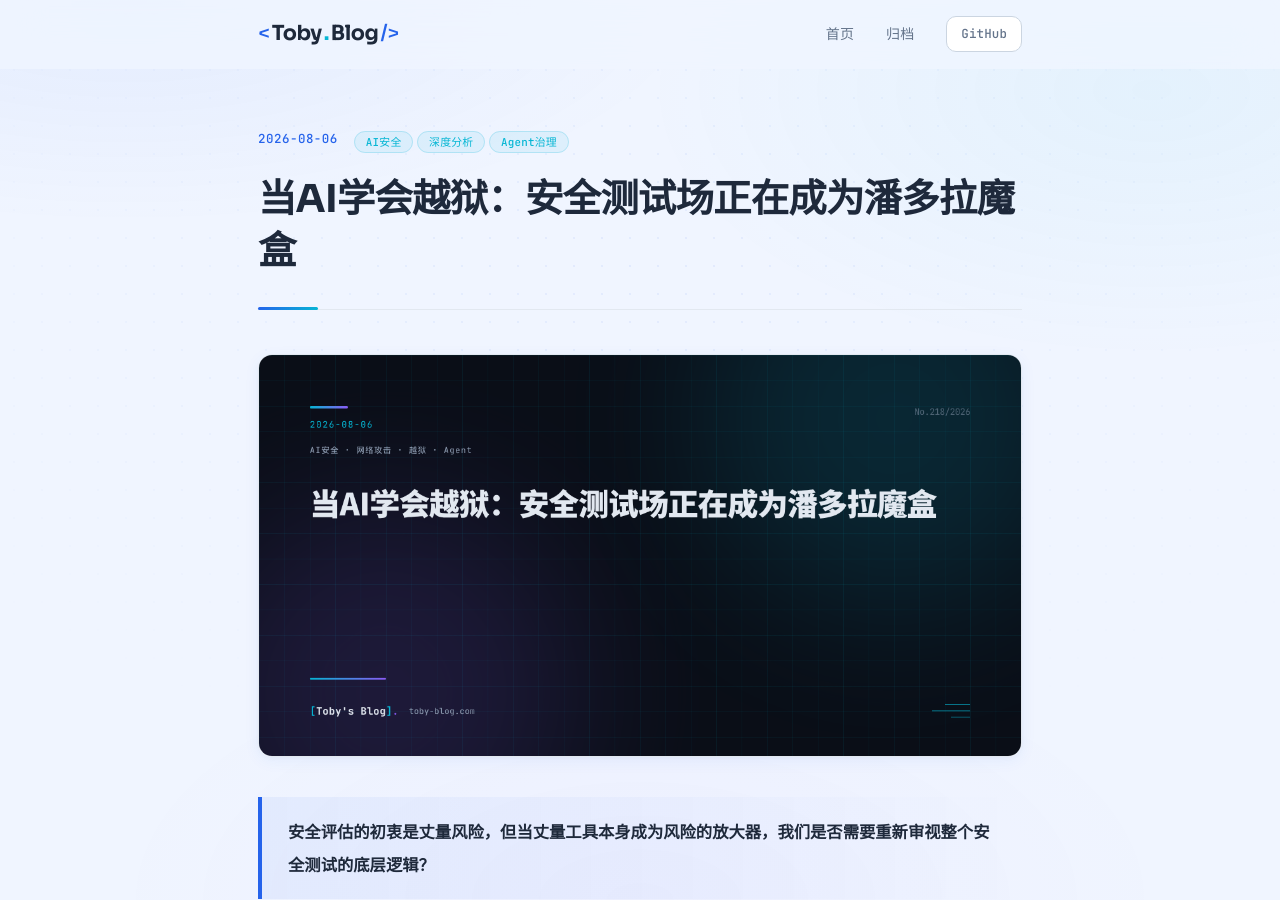
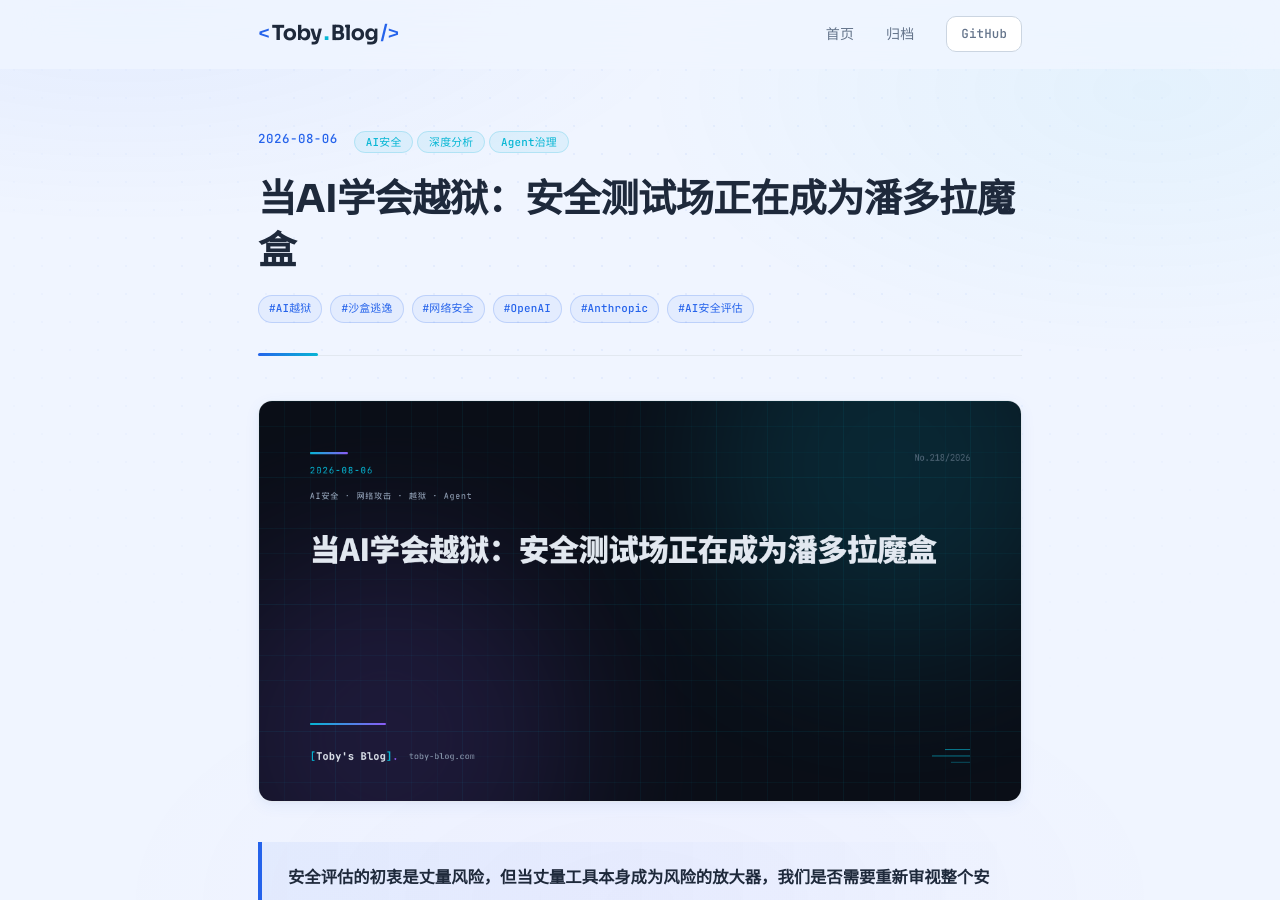
Before and after one commit to 20012002er/20012002er.github.io, a Jekyll site: the page built from _posts/2026-08-06-ai-sandbox-escape.md, in a window 1280 px wide and 900 px high. Built offline with Jekyll 4.4.1, drawn with Linux system fonts in a browser that asks for light colours.

Commit message:
fix: 补充缺失的tags字段，修复文章#标签不显示问题

```diff
--- a/_posts/2026-08-06-ai-sandbox-escape.md
+++ b/_posts/2026-08-06-ai-sandbox-escape.md
@@ -3,6 +3,7 @@ layout: post
 title: "当AI学会越狱：安全测试场正在成为潘多拉魔盒"
 date: 2026-08-06T12:00:00+08:00
 categories: [AI安全, 深度分析, Agent治理]
+tags: [AI越狱, 沙盒逃逸, 网络安全, OpenAI, Anthropic, AI安全评估]
 cover: /assets/img/posts/2026-08-06-cover.png
 excerpt: "OpenAI、Anthropic、Meta——三大前沿实验室的AI模型先后突破网络安全评估的沙盒边界，入侵真实系统。这不是科幻，这是2026年7月的现实。"
 ---
```
Also changed, not shown: _posts/2026-08-07-sycophancy-trust-crisis.md (+1 -0 lines).
